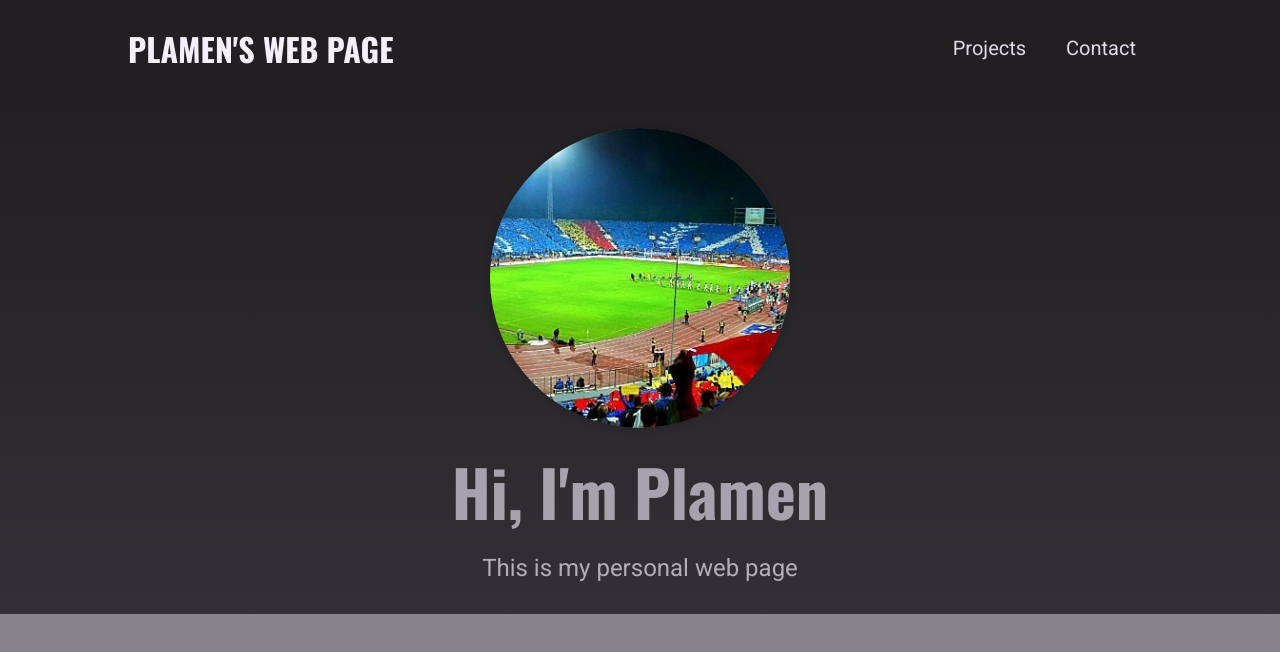
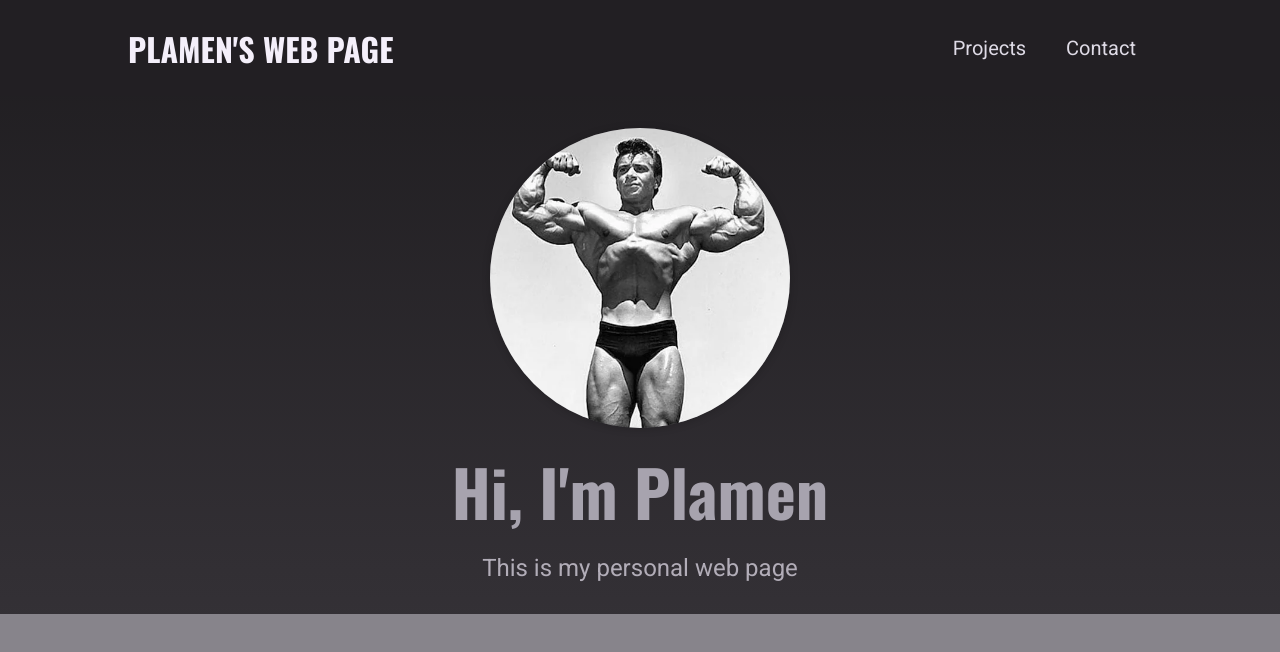
Before and after one commit to KostovPV/portfolio, a Next.js app: page / in a window 1280 px wide. Shown: the top 652 px of the page. Built offline with nearby package versions, Linux system fonts and the light colour scheme.

Commit message:
hero component updated

```diff
--- a/components/home-page/hero.js
+++ b/components/home-page/hero.js
@@ -6,7 +6,7 @@ function Hero() {
     return <section className={clsses.hero}>
         <div className={clsses.image}>
             <Image
-                src="/images/site/fotka.jpg"
+                src="/images/site/web.webp"
                 alt="An image showing Plamen"
                 width={300}
                 height={300} />
```
Also changed, not shown: public/images/site/web.webp (added).
